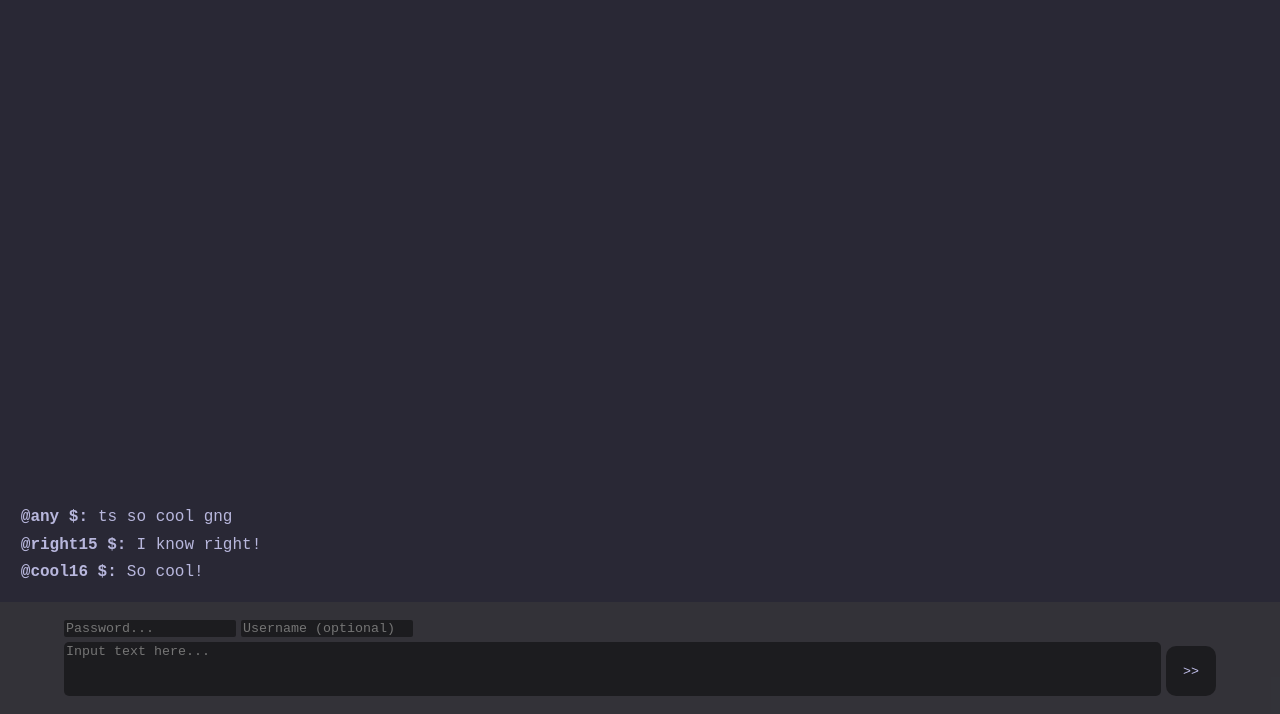
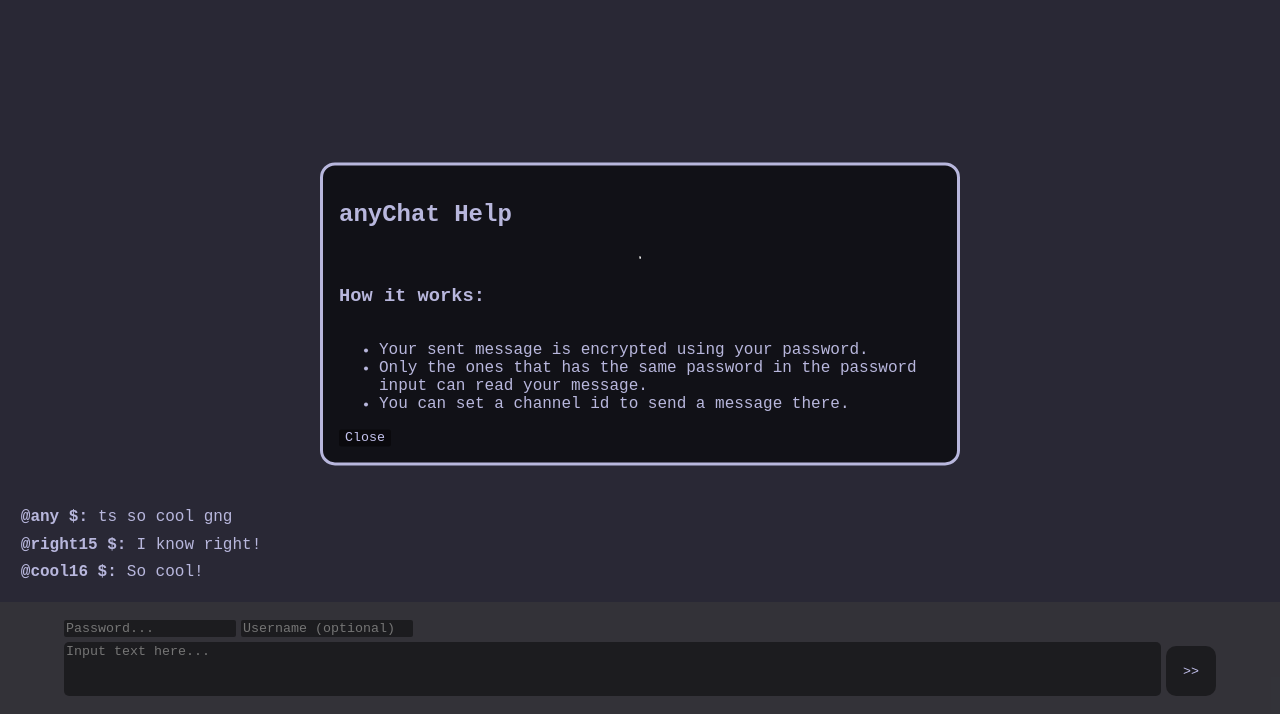
Before and after one commit to coolNaN16/anyChat, a website: page public/index.html in a window 1280 px wide. Shown: the part 86-800 px from the top of the page. Drawn offline with nearby package versions, Linux system fonts and the light colour scheme; no server answers.

Commit message:
added help modal, no close yet

```diff
--- a/public/index.html
+++ b/public/index.html
@@ -12,7 +12,7 @@
     <script src="/socket.io/socket.io.js"></script>
     <body>
         <header>
-            <button> Help </button>
+            <button onclick="open_dialog(document.getElementById('help_dialog'))"> Help </button>
 
             <img src="assets/anychat.png" id="logo">
 
@@ -40,4 +40,15 @@
             </div>
         </footer>
     </body>
+    <dialog id="help_dialog">
+        <h2> anyChat Help </h2>
+        <hr>
+        <h3> How it works: </h3>
+        <ul>
+            <li> Your sent message is encrypted using your password. </li>
+            <li> Only the ones that has the same password in the password input can read your message. </li>
+            <li> You can set a channel id to send a message there. </li>
+        </ul>
+        <button onclick="close_dialog(document.getElementById('help_dialog'))"> Close </button>
+    </dialog>
 </html>
--- a/public/main.js
+++ b/public/main.js
@@ -46,6 +46,14 @@ function read_msg() {
     })
 }
 
+function open_dialog(dialog) {
+    dialog.showModal()
+}
+
+function close_dialog(dialog) {
+    dialog.close()
+}
+
 const socket = io();
 
 socket.on('connect', () => {
--- a/public/style.css
+++ b/public/style.css
@@ -189,11 +189,35 @@ input {
     transition: 0.2s;
 }
 
+
 .justify {
     text-align: justify;
     text-justify: inter-word;
     /* hyphens: auto; */
     /* text-wrap: pretty; */
+}
+
+dialog {
+    box-sizing: border-box;
+    color: #b8b7dd;
+    background-color: #00000090;
+    border-radius: 15px;
+    padding: 1rem 1rem;
+    display: flex;
+    flex-direction: column;
+    align-items: flex-start;
+    justify-content: stretch;
+    overflow-y: auto;
+
+    position: fixed;
+    top: 50%;
+    left: 50%;
+    width: auto;
+
+    min-width: 300px;
+
+    transform: translate(-50%, -50%);
+    transition: 0.2s;
 }
 
 @media screen and (max-width: 767px) {
```
